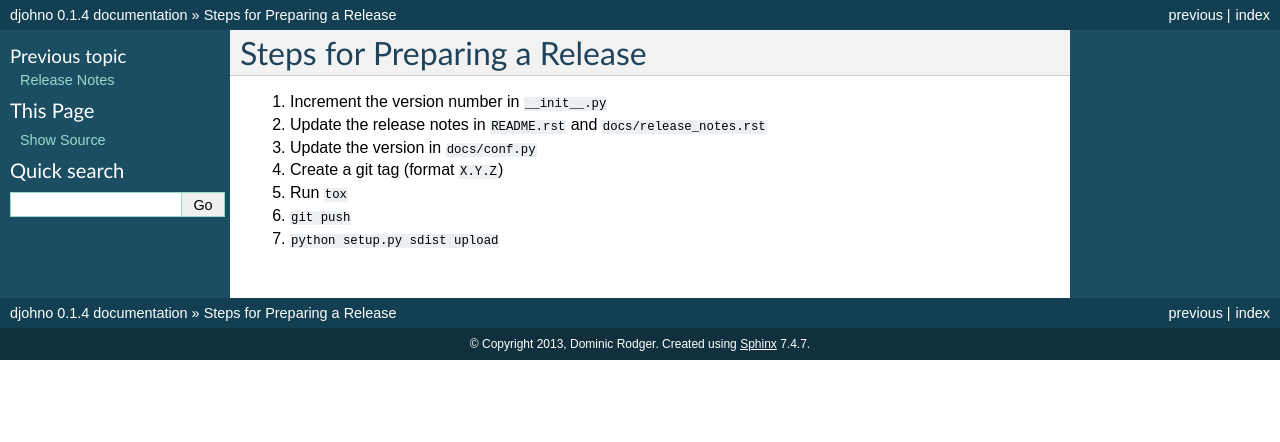
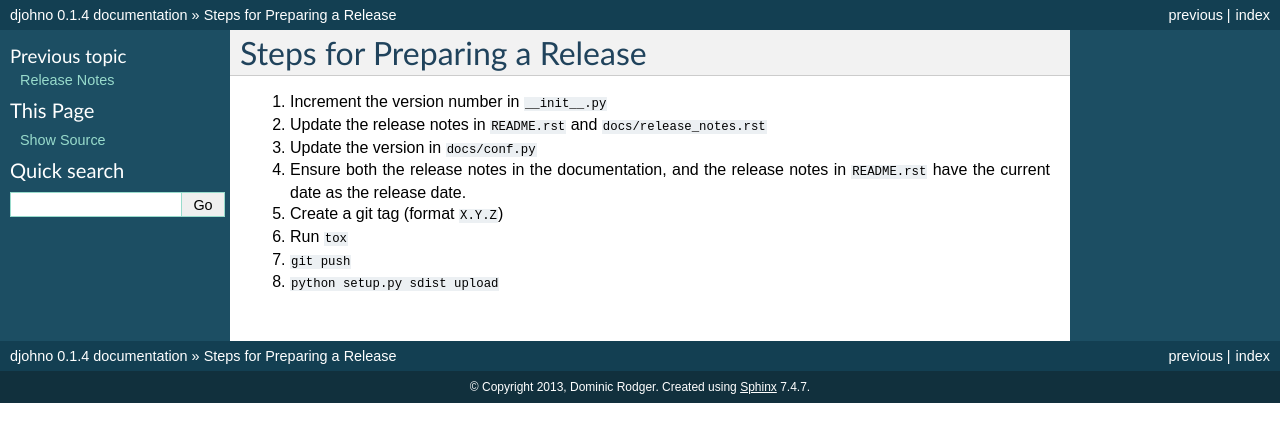
Before and after one commit to dominicrodger/djohno, a Sphinx documentation site: the page built from docs/preparing_a_release.rst, in a window 1280 px wide. Shown: the top 442 px of the page. Built offline with Sphinx 7.4.7, drawn with Linux system fonts in a browser that asks for light colours.

Commit message:
Add a note about fixing the date

```diff
--- a/docs/preparing_a_release.rst
+++ b/docs/preparing_a_release.rst
@@ -5,7 +5,9 @@ Steps for Preparing a Release
 2. Update the release notes in ``README.rst`` and
    ``docs/release_notes.rst``
 3. Update the version in ``docs/conf.py``
-4. Create a git tag (format ``X.Y.Z``)
-5. Run ``tox``
-6. ``git push``
-7. ``python setup.py sdist upload``
+4. Ensure both the release notes in the documentation, and the release
+   notes in ``README.rst`` have the current date as the release date.
+5. Create a git tag (format ``X.Y.Z``)
+6. Run ``tox``
+7. ``git push``
+8. ``python setup.py sdist upload``
```
